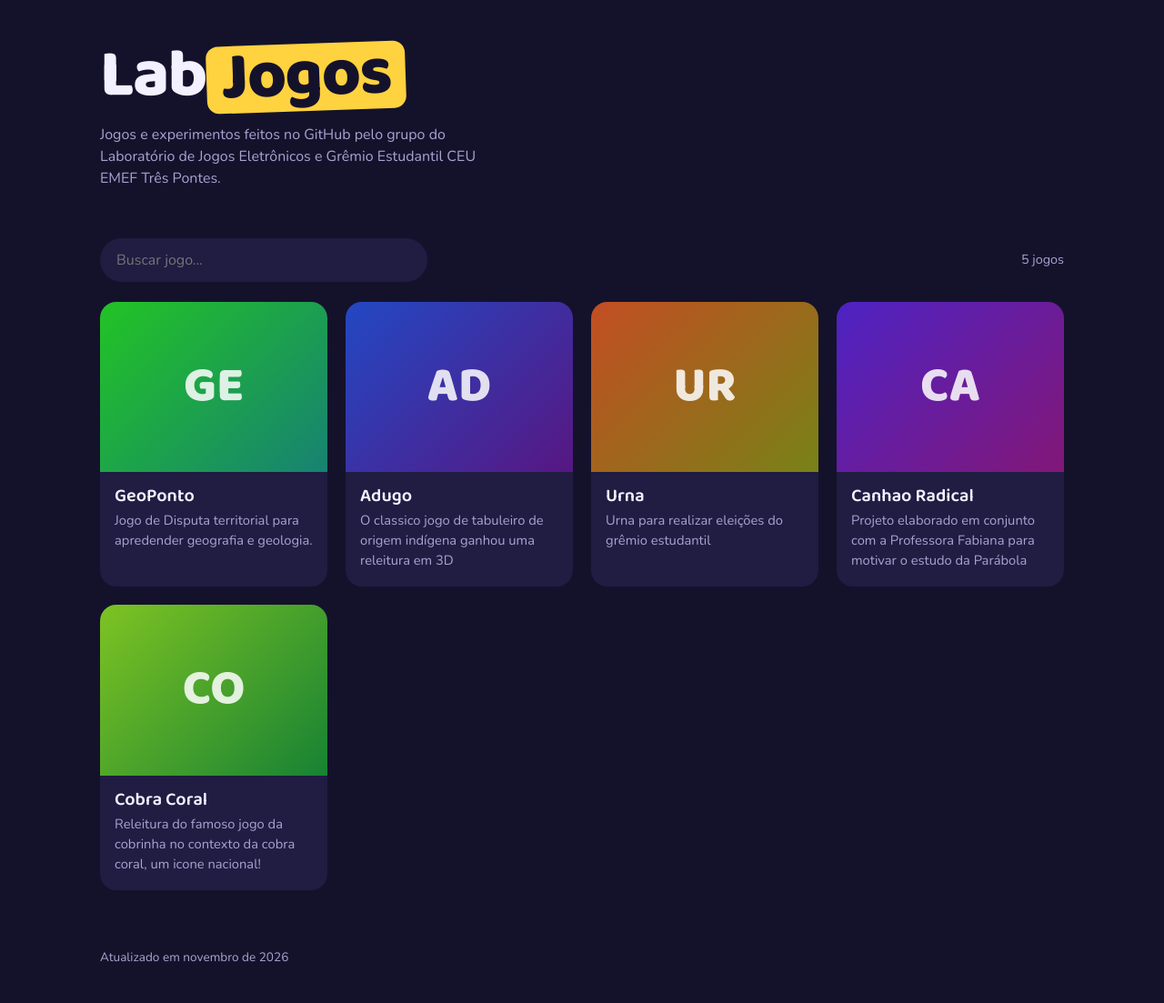
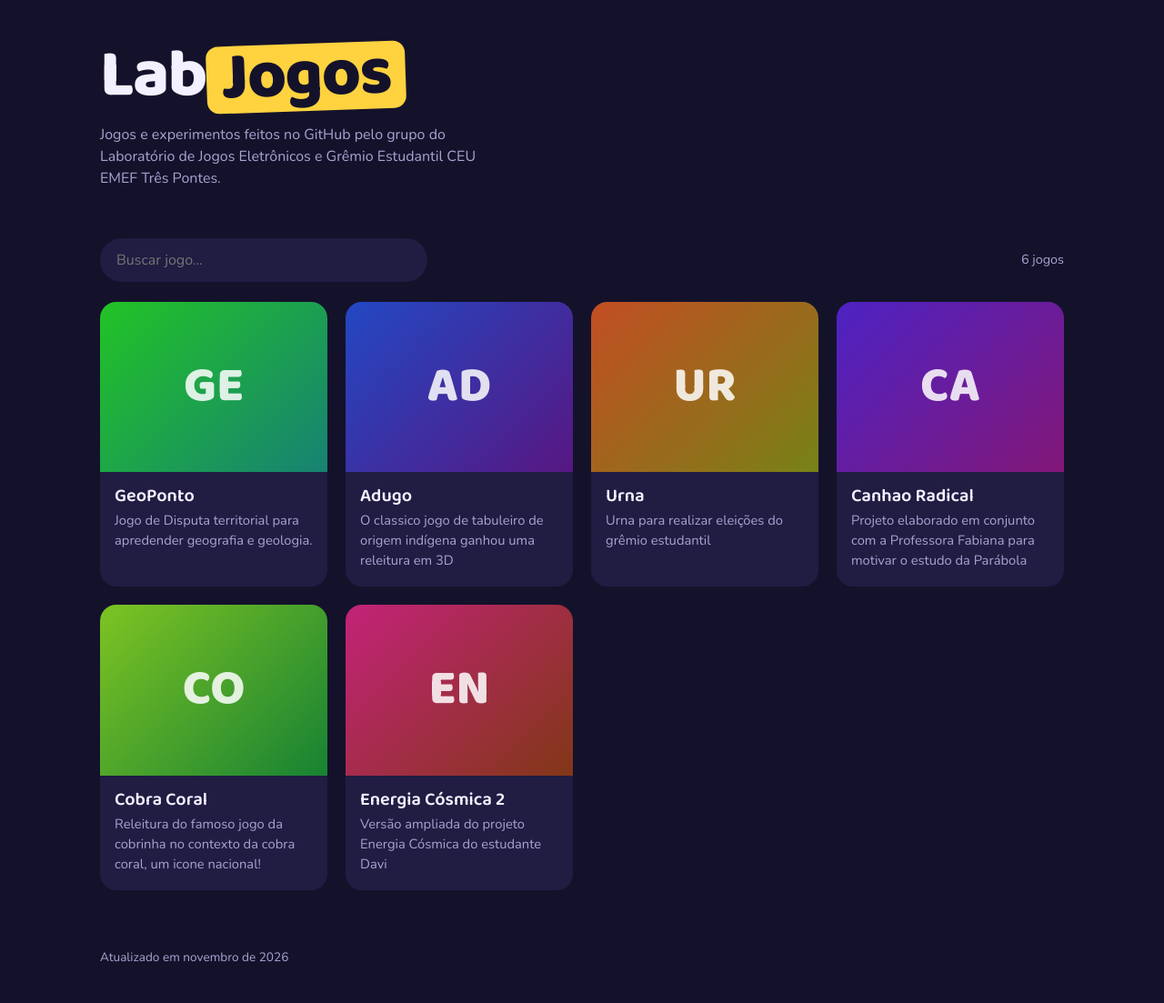
Before and after one commit to guilhermesantoscosta/LabJogos, a plain HTML site: page index.html in a window 1280 px wide. Shown: the whole page at 91% size. Drawn offline with nearby package versions, Linux system fonts and the light colour scheme.

Commit message:
Add 'Energia Cósmica 2' project entry

```diff
--- a/index.html
+++ b/index.html
@@ -71,7 +71,7 @@ const JOGOS = [
   { titulo: "Urna", descricao: "Urna para realizar eleições do grêmio estudantil", url: "https://guilhermesantoscosta.github.io/urnagremio/", image: "" },
   { titulo: "Canhao Radical", descricao: "Projeto elaborado em conjunto com a Professora Fabiana para motivar o estudo da Parábola", url: "https://guilhermesantoscosta.github.io/canhao/", image: "" },
   { titulo: "Cobra Coral", descricao: "Releitura do famoso jogo da cobrinha no contexto da cobra coral, um icone nacional!", url: "https://guilhermesantoscosta.github.io/cobracoral/", image: "" },
-
+  { titulo: "Energia Cósmica 2", descricao: "Versão ampliada do projeto Energia Cósmica do estudante Davi", url: "https://guilhermesantoscosta.github.io/cobracoral/", image: "" },
 ];
 
 const grid = document.getElementById("grid");
```
